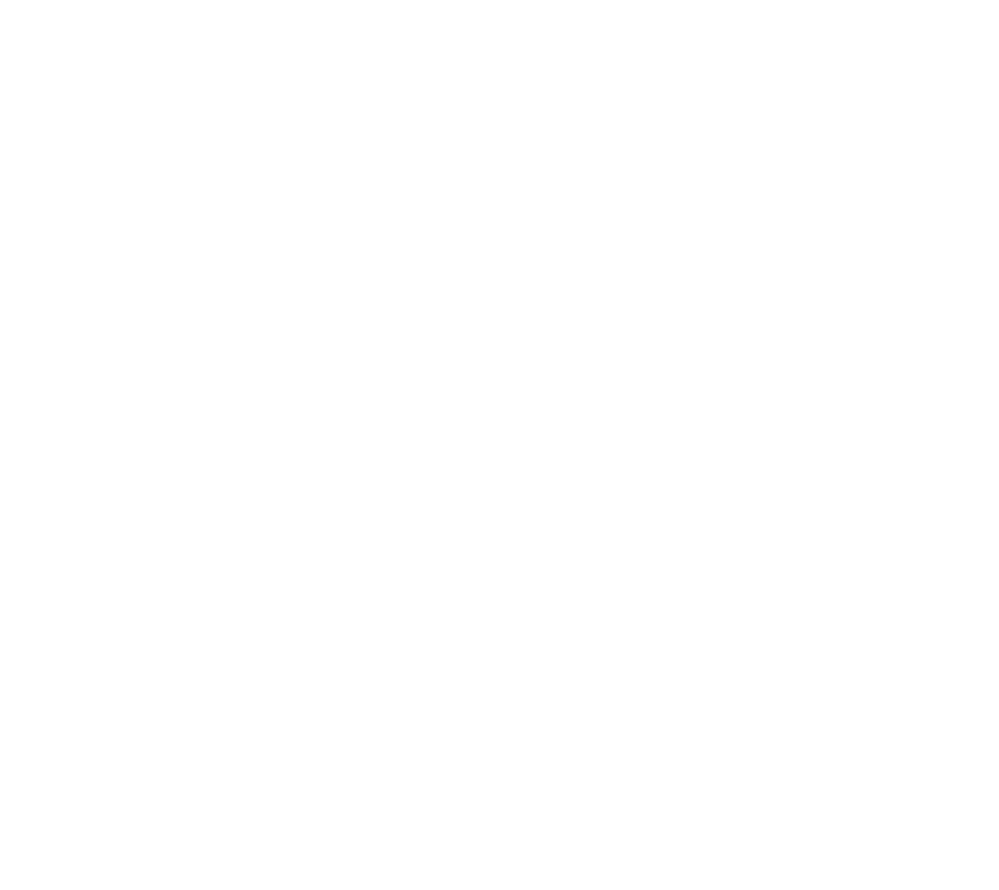
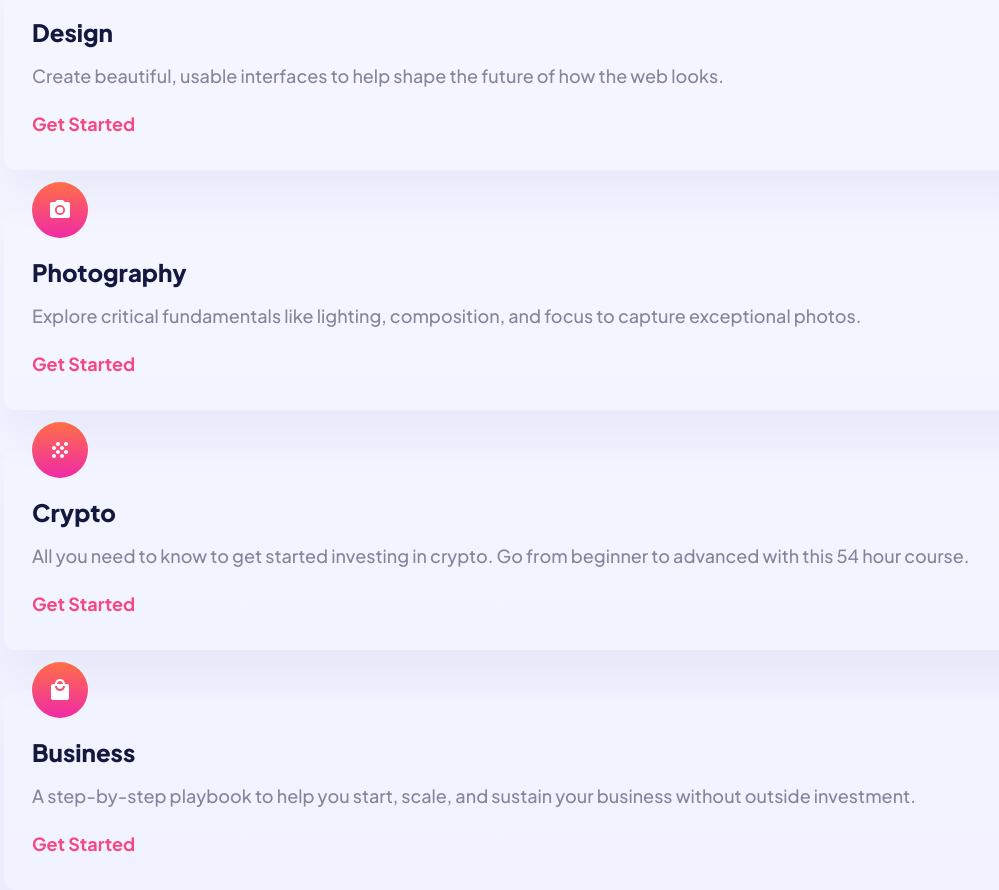
Before and after one commit to ryanbradley-webdev/skilled-e-learning-landing-page, a React (Vite) app: page / in a window 1280 px wide. Shown: the part 2055-2945 px from the top of the page, without its empty margins (12-1011 px from the left). Before the commit the page ends 2041 px from the top, so only its background shows below. Built offline with nearby package versions, Linux system fonts and the light colour scheme.

Commit message:
Add course data array and update courses component to interate through array and generate cards for each course. Update root background color to match design spec.

```diff
--- a/src/App.css
+++ b/src/App.css
@@ -1,3 +1,4 @@
 #root {
     padding: 16px;
+    background: linear-gradient(to bottom, var(--clr-white), #F0F2FF);
 }
--- a/src/components/courseCard/courseCard.module.css
+++ b/src/components/courseCard/courseCard.module.css
@@ -4,6 +4,8 @@
     justify-items: start;
     padding-inline: 28px;
     padding-bottom: 32px;
+    border-radius: 10px;
+    box-shadow: 0 25px 50px hwb(233 2% 44% / 0.05);
 }
 
 .card img {
--- a/src/components/courses/Courses.jsx
+++ b/src/components/courses/Courses.jsx
@@ -1,3 +1,4 @@
+import { COURSE_DATA } from '../../courseData/courseData'
 import CourseCard from '../courseCard/CourseCard'
 import styles from './courses.module.css'
 
@@ -19,10 +20,12 @@
                 className={styles.card_grid}
             >
 
-                <CourseCard
-                    title='Animation'
-                    description='Learn the latest animation techniques to create stunning motion design and captivate your audience.'
-                />
+                {COURSE_DATA.map(data => (
+                    <CourseCard
+                        key={crypto.randomUUID()}
+                        {...data}
+                    />
+                ))}
 
             </div>
 
--- /dev/null
+++ b/src/courseData/courseData.js
@@ -0,0 +1,22 @@
+export const COURSE_DATA = [
+    {
+        title: 'Animation',
+        description: 'Learn the latest animation techniques to create stunning motion design and captivate your audience.'
+    },
+    {
+        title: 'Design',
+        description: 'Create beautiful, usable interfaces to help shape the future of how the web looks.'
+    },
+    {
+        title: 'Photography',
+        description: 'Explore critical fundamentals like lighting, composition, and focus to capture exceptional photos.'
+    },
+    {
+        title: 'Crypto',
+        description: 'All you need to know to get started investing in crypto. Go from beginner to advanced with this 54 hour course.'
+    },
+    {
+        title: 'Business',
+        description: 'A step-by-step playbook to help you start, scale, and sustain your business without outside investment.'
+    },
+]
```
